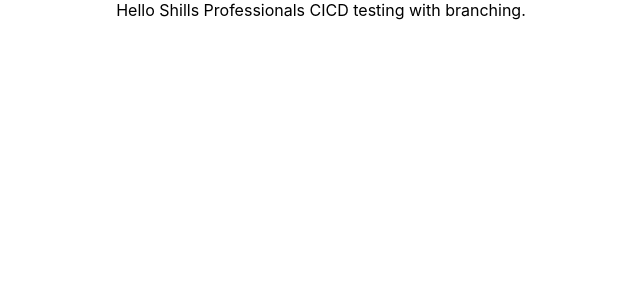
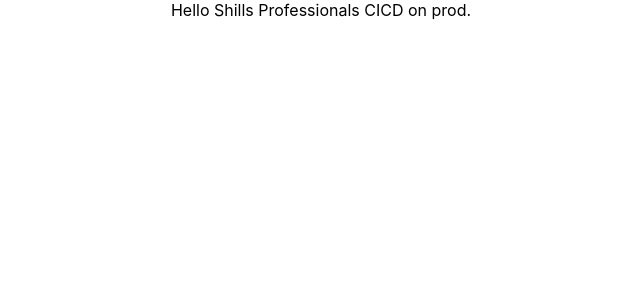
Before and after one commit to developer-dwebbox/manzad_shills_website_frontend, a React (Create React App) app: page / in a window 1280 px wide. Shown: the top 300 px of the page, without its empty margins (319-959 px from the left). Built offline with nearby package versions, Linux system fonts and the light colour scheme.

Commit message:
cicd check on prod

```diff
--- a/src/App.js
+++ b/src/App.js
@@ -4,7 +4,7 @@ import './App.css';
 function App() {
   return (
     <div className="App">
-      Hello Shills Professionals CICD testing with branching.
+      Hello Shills Professionals CICD on prod.
     </div>
   );
 }
```
Also changed, not shown: firebase.json, 1 other file (tests, documents, lock files or other folders).
